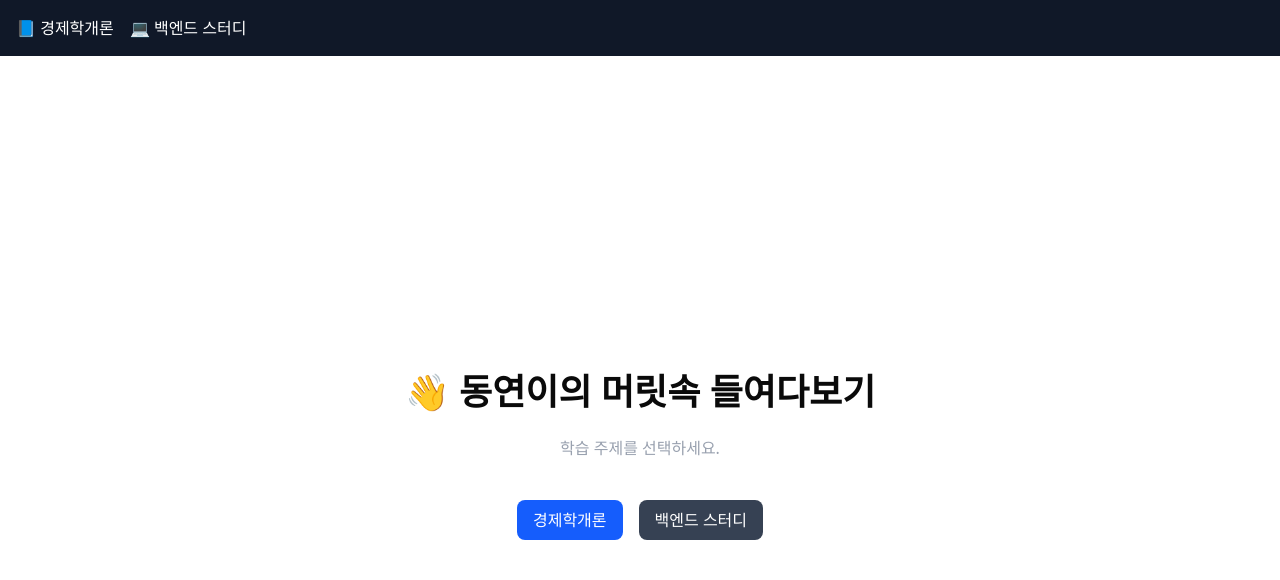
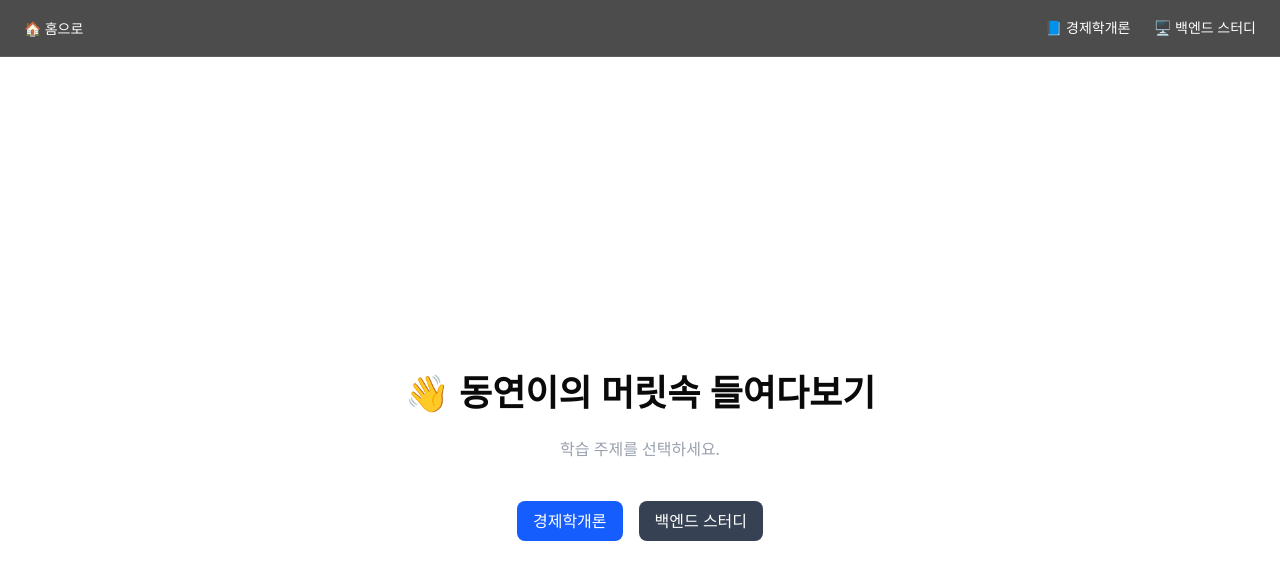
Before and after one commit to DD-YY-SS/economics-quiz, a Next.js app: page / in a window 1280 px wide. Shown: the top 580 px of the page. Built offline with nearby package versions, Linux system fonts and the light colour scheme.

Commit message:
🏠 홈으로 돌아가는 버튼 추가

```diff
--- a/app/components/NavBar.tsx
+++ b/app/components/NavBar.tsx
@@ -1,17 +1,22 @@
 "use client";
+
 import Link from "next/link";
 
 export default function NavBar() {
   return (
-    <nav className="bg-gray-900 text-white p-4">
-      <ul className="flex gap-4">
-        <li>
-          <Link href="/economics">📘 경제학개론</Link>
-        </li>
-        <li>
-          <Link href="/backend">💻 백엔드 스터디</Link>
-        </li>
-      </ul>
+    <nav className="w-full px-6 py-4 bg-black/70 text-white flex justify-between items-center border-b border-white/10">
+      <Link href="/">
+        <span className="text-sm hover:underline">🏠 홈으로</span>
+      </Link>
+
+      <div className="flex gap-6 items-center">
+        <Link href="/economics" className="text-sm hover:underline">
+          📘 경제학개론
+        </Link>
+        <Link href="/backend" className="text-sm hover:underline">
+          🖥️ 백엔드 스터디
+        </Link>
+      </div>
     </nav>
   );
 }
```
